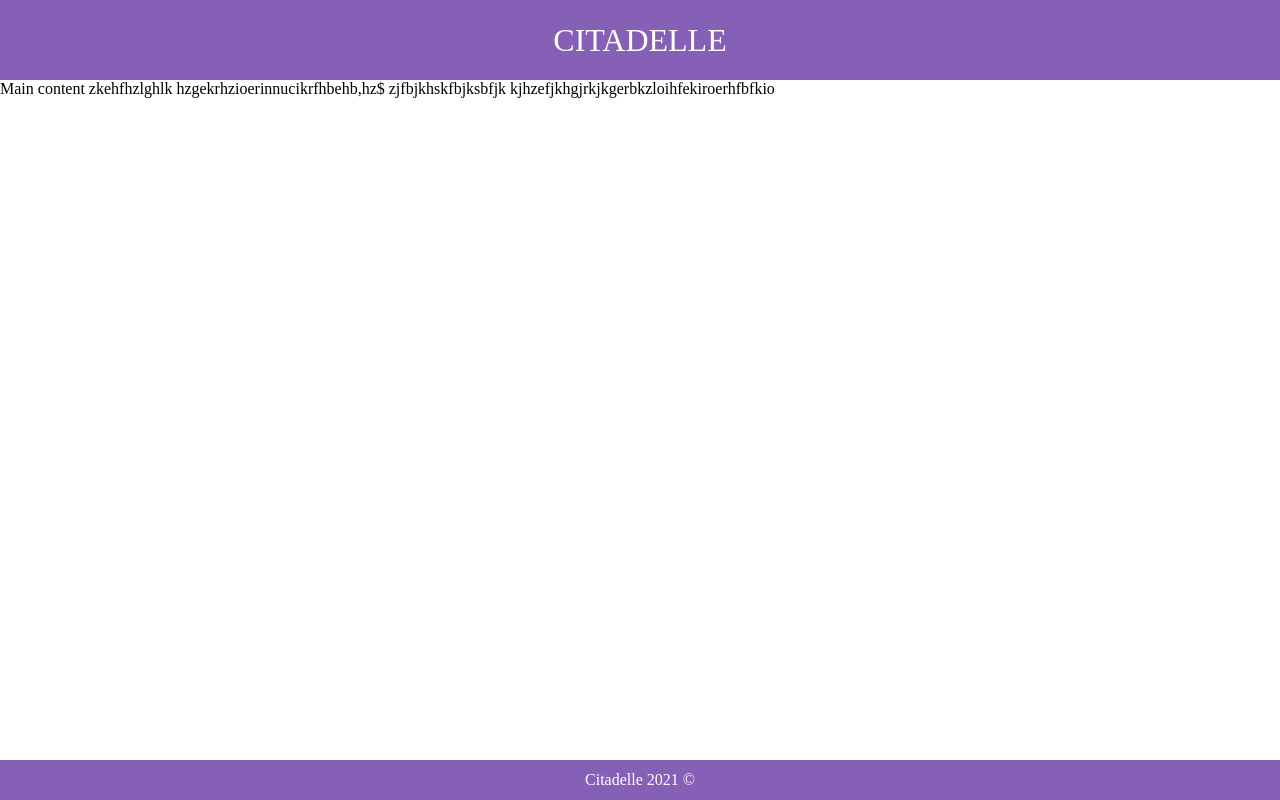
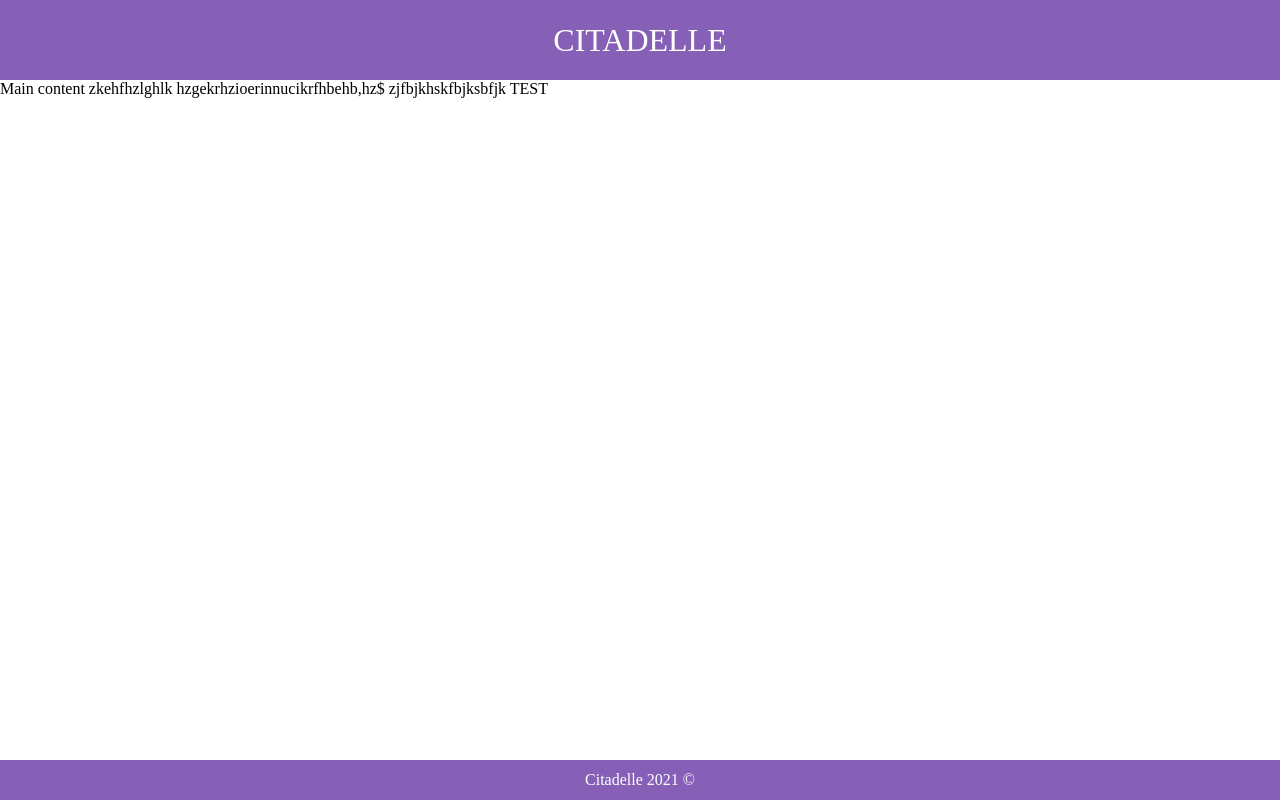
Before and after one commit to AdamRoux/project-1-citadelle, a website: page index.html in a window 1280 px wide. Drawn offline with Linux system fonts and the light colour scheme; files whose address does not match are found by name.

```diff
--- a/index.html
+++ b/index.html
@@ -17,7 +17,7 @@
         hzgekrhzioerinnucikrfhbehb,hz$
         zjfbjkhskfbjksbfjk
 
-        kjhzefjkhgjrkjkgerbkzloihfekiroerhfbfkio
+        TEST
       </main>
 
       <footer>
```
